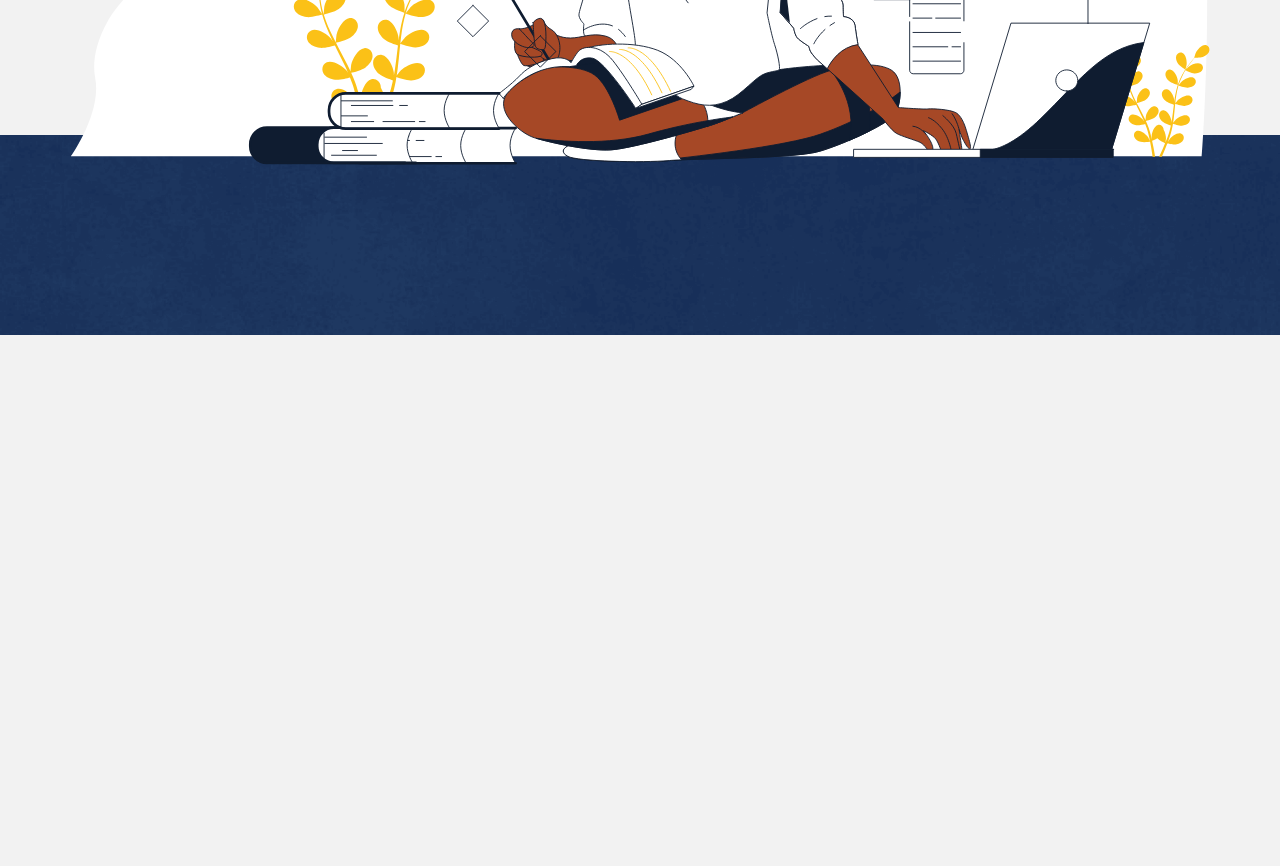
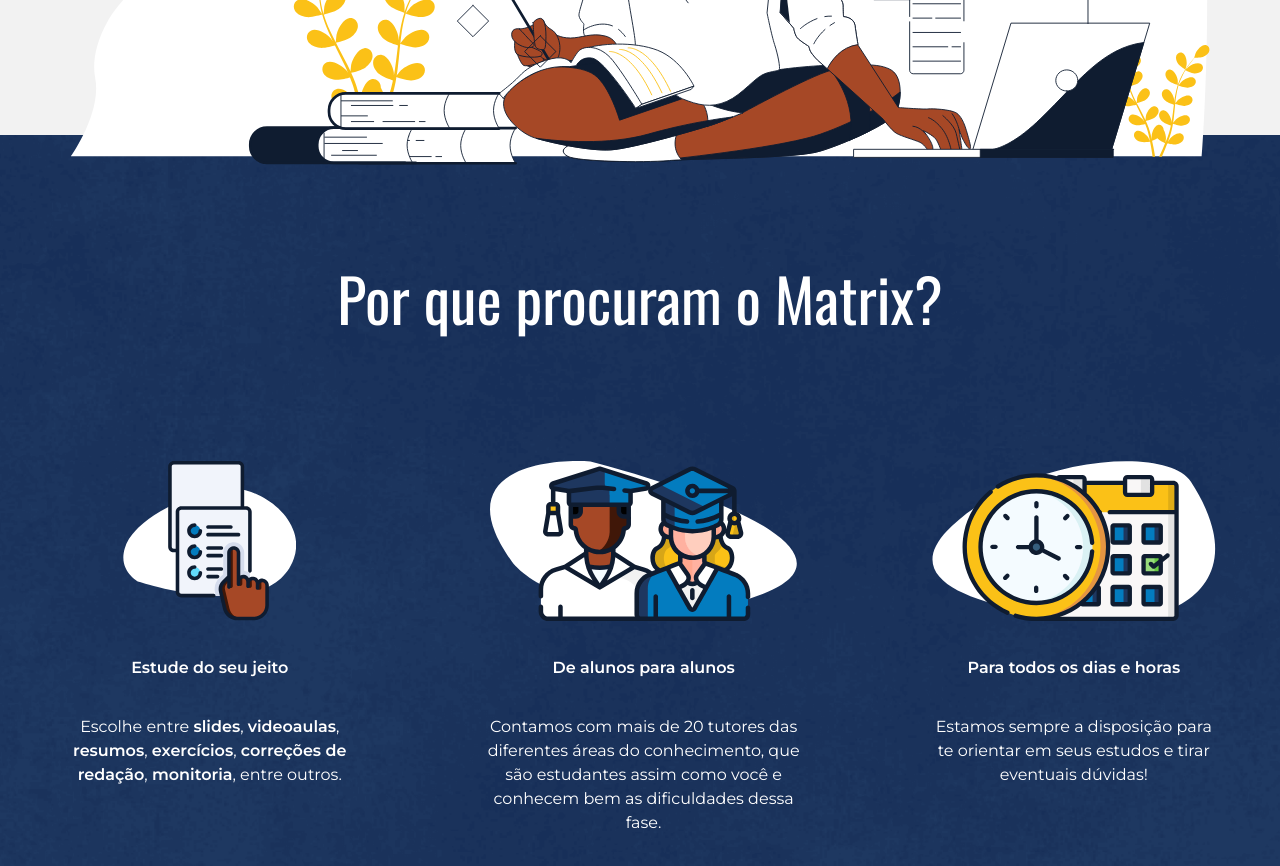
Before and after one commit to TuriAndrade/Matrix-Frontend, a Next.js app: page / in a window 1280 px wide. Shown: the part 740-1606 px from the top of the page. Before the commit the page ends 1075 px from the top, so only its background shows below. Built offline with nearby package versions, Linux system fonts and the light colour scheme.

Commit message:
home page benefits section

```diff
--- a/src/pages/index.js
+++ b/src/pages/index.js
@@ -1,8 +1,16 @@
+import { useState } from "react";
 import GirlStudyingMobile from "../svgs/background/girlStudyingMobile";
 import GirlStudying from "../svgs/background/girlStudying";
+import Slides from "../svgs/background/slides";
+import GraduatingStudents from "../svgs/background/graduatingStudents";
+import ClockCalendar from "../svgs/background/clockCalendar";
+import CircleArrowRight from "../svgs/icons/circleArrowRight";
+import CircleArrowLeft from "../svgs/icons/circleArrowLeft";
 import Link from "next/link";
 
 export default function Home() {
+  const [benefitsSection, setBenefitsSection] = useState(1);
+
   return (
     <div className="homePage">
       <div className="homePage__main">
@@ -10,7 +18,7 @@
         <GirlStudyingMobile className="homePage__mainBackground homePage__mainBackground--tabPort" />
         <div className="homePage__mainHeading">
           <h1 className="h1 h1--black">Estudo ao seu alcance</h1>
-          <p className="p p--black">
+          <p className="p p--black p--medium">
             O projeto Matrix é uma organização sem fins lucrativos que visa
             oferecer material didático de forma gratuita e acessível a todos.
           </p>
@@ -25,6 +33,72 @@
           alt="Background"
           className="homePage__benefitsBackground"
         />
+        <button
+          onClick={() =>
+            benefitsSection > 1 &&
+            setBenefitsSection((prevstate) => prevstate - 1)
+          }
+          className={`homePage__benefitsArrowBtn homePage__benefitsArrowBtn--left ${
+            benefitsSection === 1 && "uDisabledBtn"
+          }`}
+        >
+          <CircleArrowLeft />
+        </button>
+        <button
+          onClick={() =>
+            benefitsSection < 3 &&
+            setBenefitsSection((prevstate) => prevstate + 1)
+          }
+          className={`homePage__benefitsArrowBtn homePage__benefitsArrowBtn--right ${
+            benefitsSection === 3 && "uDisabledBtn"
+          }`}
+        >
+          <CircleArrowRight />
+        </button>
+        <div className="homePage__benefitsHeading">
+          <h1 className="h1 h1--white">Por que procuram o Matrix?</h1>
+        </div>
+        <div
+          className={`benefit homePage__benefitsItem homePage__benefitsItem--1 homePage__benefitsItem--transform${benefitsSection}`}
+        >
+          <Slides className="benefit__img" />
+          <p className="p p--white p--strong benefit__heading">
+            Estude do seu jeito
+          </p>
+          <p className="p p--white benefit__paragraph">
+            Escolhe entre <span className="uTextStrong">slides</span>,{" "}
+            <span className="uTextStrong">videoaulas</span>,{" "}
+            <span className="uTextStrong">resumos</span>,{" "}
+            <span className="uTextStrong">exercícios</span>,{" "}
+            <span className="uTextStrong">correções de redação</span>,{" "}
+            <span className="uTextStrong">monitoria</span>, entre outros.
+          </p>
+        </div>
+        <div
+          className={`benefit homePage__benefitsItem homePage__benefitsItem--2 homePage__benefitsItem--transform${benefitsSection}`}
+        >
+          <GraduatingStudents className="benefit__img" />
+          <p className="p p--white p--strong benefit__heading">
+            De alunos para alunos
+          </p>
+          <p className="p p--white benefit__paragraph">
+            Contamos com mais de 20 tutores das diferentes áreas do
+            conhecimento, que são estudantes assim como você e conhecem bem as
+            dificuldades dessa fase.
+          </p>
+        </div>
+        <div
+          className={`benefit homePage__benefitsItem homePage__benefitsItem--3 homePage__benefitsItem--transform${benefitsSection}`}
+        >
+          <ClockCalendar className="benefit__img" />
+          <p className="p p--white p--strong benefit__heading">
+            Para todos os dias e horas
+          </p>
+          <p className="p p--white benefit__paragraph">
+            Estamos sempre a disposição para te orientar em seus estudos e tirar
+            eventuais dúvidas!
+          </p>
+        </div>
       </div>
     </div>
   );
--- a/src/styles/base/_typography.scss
+++ b/src/styles/base/_typography.scss
@@ -41,10 +41,18 @@
 
 .p {
   font-size: $defaultFontSize;
-  font-weight: 500;
+  font-weight: 400;
 
   @include respond(tabPort) {
     font-size: 1.7rem;
+  }
+
+  &--medium {
+    font-weight: 500;
+  }
+
+  &--strong {
+    font-weight: 600;
   }
 
   &--black {
--- a/src/styles/base/_utilities.scss
+++ b/src/styles/base/_utilities.scss
@@ -5,3 +5,28 @@
 .uIconMedium {
   width: 2.5rem !important;
 }
+
+.uTextMedium {
+  font-weight: 500 !important;
+}
+
+.uTextStrong {
+  font-weight: 600 !important;
+}
+
+.uDisabledBtn {
+  &,
+  &:link,
+  &:visited,
+  &:active {
+    opacity: 0.4 !important;
+    pointer-events: none !important;
+  }
+
+  @include notTouchDevice() {
+    &:hover {
+      opacity: 0.4 !important;
+      pointer-events: none !important;
+    }
+  }
+}
--- /dev/null
+++ b/src/styles/components/_benefit.scss
@@ -0,0 +1,30 @@
+.benefit {
+  display: grid;
+  grid-template-rows:
+    [r-img-start] 16rem [r-img-end r-heading-start]
+    min-content [r-heading-end r-paragraph-start] min-content [r-paragraph-end];
+  grid-template-columns: minmax(auto, 40rem);
+  justify-items: center;
+  justify-content: center;
+  padding: 6rem;
+  gap: 3.5rem;
+
+  @include respond(smallPhone) {
+    padding: 3rem;
+  }
+
+  &__img {
+    height: 100%;
+    max-width: 100%;
+    grid-row: r-img-start / r-img-end;
+  }
+
+  &__heading {
+    grid-row: r-heading-start / r-heading-end;
+  }
+
+  &__paragraph {
+    grid-row: r-paragraph-start / r-paragraph-end;
+    text-align: center;
+  }
+}
--- a/src/styles/layout/_hiddenSideBar.scss
+++ b/src/styles/layout/_hiddenSideBar.scss
@@ -140,7 +140,7 @@
   }
 
   &__closeArea {
-    position: absolute;
+    position: sticky;
     top: 0;
     left: 0;
     width: 100%;
--- a/src/styles/main.scss
+++ b/src/styles/main.scss
@@ -6,6 +6,7 @@
 @import "./base/typography";
 @import "./base/utilities";
 
+@import "./components/benefit";
 @import "./components/btn";
 @import "./components/dropdown";
 
--- a/src/styles/pages/_home.scss
+++ b/src/styles/pages/_home.scss
@@ -77,26 +77,124 @@
     grid-column: c-left-start / c-right-end;
     position: relative;
     z-index: 5;
-    padding: 10rem 6rem;
-    overflow-x: visible;
+    padding: 13rem 0 10rem 0; //13rem = 10rem + 3rem compensates margin-top
+    display: grid;
+    grid-template-rows: [r-heading-start] min-content [r-heading-end r-main-start] min-content [r-main-end];
+    grid-template-columns: repeat(3, minmax(auto, 50rem));
+    justify-content: center;
+    overflow-x: hidden;
+    row-gap: 7rem;
+
+    @include respond(tabLand) {
+      justify-content: start;
+      grid-template-columns: repeat(3, 100%);
+    }
 
     @include respond(phone) {
-      padding: 8rem 6rem;
+      padding: 11rem 0 8rem 0; //11rem = 8rem + 3rem compensates margin-top
+    }
+  }
+
+  &__benefitsHeading {
+    justify-self: center;
+    grid-row: r-heading-start / r-heading-end;
+    grid-column: 1 / -1;
+    padding: 0 6rem;
+
+    @include respond(tabLand) {
+      grid-column: 1 / 2;
     }
 
     @include respond(smallPhone) {
-      padding: 8rem 3rem;
+      padding: 0 3rem;
+    }
+  }
+
+  &__benefitsItem {
+    transition: transform 0.3s ease-out;
+
+    &--transform1 {
+      @include respond(tabLand) {
+        transform: translateX(0);
+      }
+    }
+
+    &--transform2 {
+      @include respond(tabLand) {
+        transform: translateX(-100%);
+      }
+    }
+
+    &--transform3 {
+      @include respond(tabLand) {
+        transform: translateX(-200%);
+      }
+    }
+
+    &--1 {
+      grid-column: 1 / 2;
+    }
+
+    &--2 {
+      grid-column: 2 / 3;
+    }
+
+    &--3 {
+      grid-column: 3 / 4;
     }
   }
 
   &__benefitsBackground {
     position: absolute;
     z-index: -1;
-    left: 50%;
+    left: 0;
     top: 0;
-    transform: translateX(-50%);
     width: 100%;
     height: 100%;
     object-fit: cover;
   }
+
+  &__benefitsArrowBtn {
+    position: absolute;
+    z-index: 10;
+    grid-row: r-main-start / r-main-end;
+    width: 4rem;
+    top: 30%;
+    display: none;
+    background: none;
+
+    @include respond(tabLand) {
+      display: flex;
+    }
+
+    @include respond(smallPhone) {
+      width: 5rem;
+      top: auto;
+      bottom: -5rem;
+    }
+
+    &,
+    & * {
+      fill: $colorWhite;
+      opacity: 0.7;
+      transition: opacity 0.2s;
+    }
+
+    @include notTouchDevice() {
+      &:hover {
+        &,
+        & * {
+          opacity: 0.85;
+        }
+      }
+    }
+
+    &--left {
+      left: 2rem;
+    }
+
+    &--right {
+      right: 2rem;
+    }
+  }
 }
--- /dev/null
+++ b/src/svgs/icons/circleArrowLeft.js
@@ -0,0 +1,19 @@
+import React from "react";
+
+export default function CircleArrowLeft({ color, ...rest }) {
+  return (
+    <svg
+      {...rest}
+      viewBox="0 0 28 28"
+      fill="none"
+      xmlns="http://www.w3.org/2000/svg"
+    >
+      <path
+        fillRule="evenodd"
+        clipRule="evenodd"
+        d="M14 28C10.287 28 6.72601 26.525 4.1005 23.8995C1.47499 21.274 -2.68161e-06 17.713 -2.51931e-06 14C-2.35701e-06 10.287 1.47499 6.72601 4.1005 4.1005C6.72601 1.47499 10.287 -7.74261e-07 14 -6.11959e-07C17.713 -4.49658e-07 21.274 1.475 23.8995 4.1005C26.525 6.72601 28 10.287 28 14C28 17.713 26.525 21.274 23.8995 23.8995C21.274 26.525 17.713 28 14 28ZM19.25 14.875C19.4821 14.875 19.7046 14.7828 19.8687 14.6187C20.0328 14.4546 20.125 14.2321 20.125 14C20.125 13.7679 20.0328 13.5454 19.8687 13.3813C19.7046 13.2172 19.4821 13.125 19.25 13.125L10.8622 13.125L14.6195 9.3695C14.7009 9.28815 14.7654 9.19156 14.8094 9.08527C14.8534 8.97898 14.8761 8.86505 14.8761 8.75C14.8761 8.63495 14.8534 8.52102 14.8094 8.41473C14.7654 8.30843 14.7009 8.21185 14.6195 8.1305C14.5381 8.04915 14.4416 7.98461 14.3353 7.94058C14.229 7.89655 14.1151 7.87389 14 7.87389C13.8849 7.87389 13.771 7.89655 13.6647 7.94058C13.5584 7.98461 13.4619 8.04915 13.3805 8.1305L8.1305 13.3805C8.04901 13.4618 7.98436 13.5583 7.94025 13.6646C7.89614 13.7709 7.87343 13.8849 7.87343 14C7.87343 14.1151 7.89614 14.2291 7.94025 14.3354C7.98436 14.4417 8.04901 14.5382 8.1305 14.6195L13.3805 19.8695C13.5448 20.0338 13.7676 20.1261 14 20.1261C14.2324 20.1261 14.4552 20.0338 14.6195 19.8695C14.7838 19.7052 14.8761 19.4824 14.8761 19.25C14.8761 19.0176 14.7838 18.7948 14.6195 18.6305L10.8622 14.875L19.25 14.875Z"
+        fill="#F2F2F2"
+      />
+    </svg>
+  );
+}
--- /dev/null
+++ b/src/svgs/icons/circleArrowRight.js
@@ -0,0 +1,19 @@
+import React from "react";
+
+export default function CircleArrowRight({ color, ...rest }) {
+  return (
+    <svg
+      {...rest}
+      viewBox="0 0 28 28"
+      fill="none"
+      xmlns="http://www.w3.org/2000/svg"
+    >
+      <path
+        fillRule="evenodd"
+        clipRule="evenodd"
+        d="M14 1.29539e-06C17.713 1.13309e-06 21.274 1.475 23.8995 4.1005C26.525 6.72601 28 10.287 28 14C28 17.713 26.525 21.274 23.8995 23.8995C21.274 26.525 17.713 28 14 28C10.287 28 6.72602 26.525 4.10051 23.8995C1.475 21.274 -4.49658e-07 17.713 -6.11959e-07 14C-7.74261e-07 10.287 1.475 6.72602 4.1005 4.10051C6.72601 1.475 10.287 1.45769e-06 14 1.29539e-06ZM8.75 13.125C8.51794 13.125 8.29538 13.2172 8.13128 13.3813C7.96719 13.5454 7.875 13.7679 7.875 14C7.875 14.2321 7.96719 14.4546 8.13128 14.6187C8.29538 14.7828 8.51794 14.875 8.75 14.875L17.1378 14.875L13.3805 18.6305C13.2991 18.7119 13.2346 18.8084 13.1906 18.9147C13.1466 19.021 13.1239 19.1349 13.1239 19.25C13.1239 19.3651 13.1466 19.479 13.1906 19.5853C13.2346 19.6916 13.2991 19.7881 13.3805 19.8695C13.4619 19.9509 13.5584 20.0154 13.6647 20.0594C13.771 20.1034 13.8849 20.1261 14 20.1261C14.1151 20.1261 14.229 20.1034 14.3353 20.0594C14.4416 20.0154 14.5381 19.9509 14.6195 19.8695L19.8695 14.6195C19.951 14.5382 20.0156 14.4417 20.0597 14.3354C20.1039 14.2291 20.1266 14.1151 20.1266 14C20.1266 13.8849 20.1039 13.7709 20.0597 13.6646C20.0156 13.5583 19.951 13.4618 19.8695 13.3805L14.6195 8.1305C14.4552 7.9662 14.2324 7.8739 14 7.8739C13.7676 7.8739 13.5448 7.9662 13.3805 8.1305C13.2162 8.2948 13.1239 8.51764 13.1239 8.75C13.1239 8.98236 13.2162 9.2052 13.3805 9.3695L17.1377 13.125L8.75 13.125Z"
+        fill={color}
+      />
+    </svg>
+  );
+}
```
